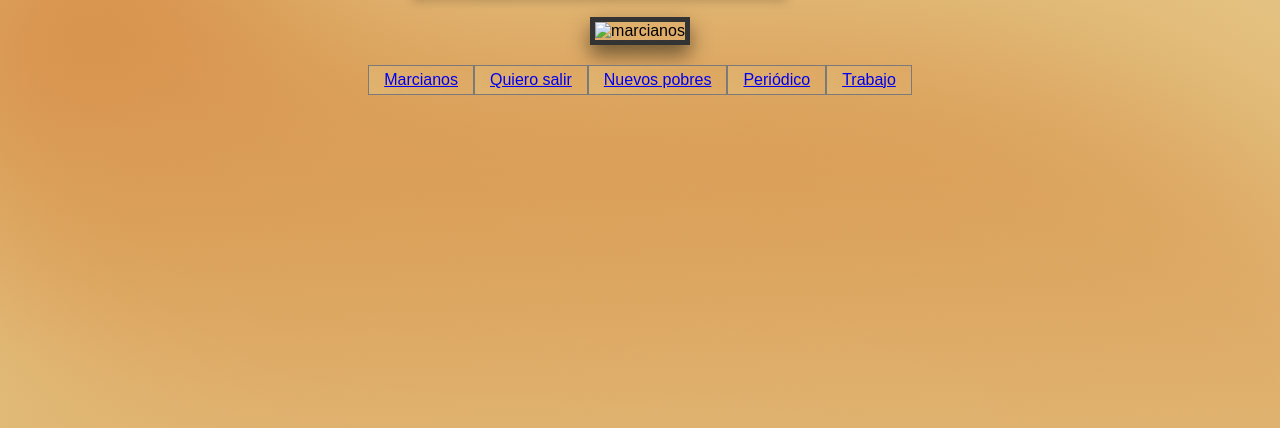
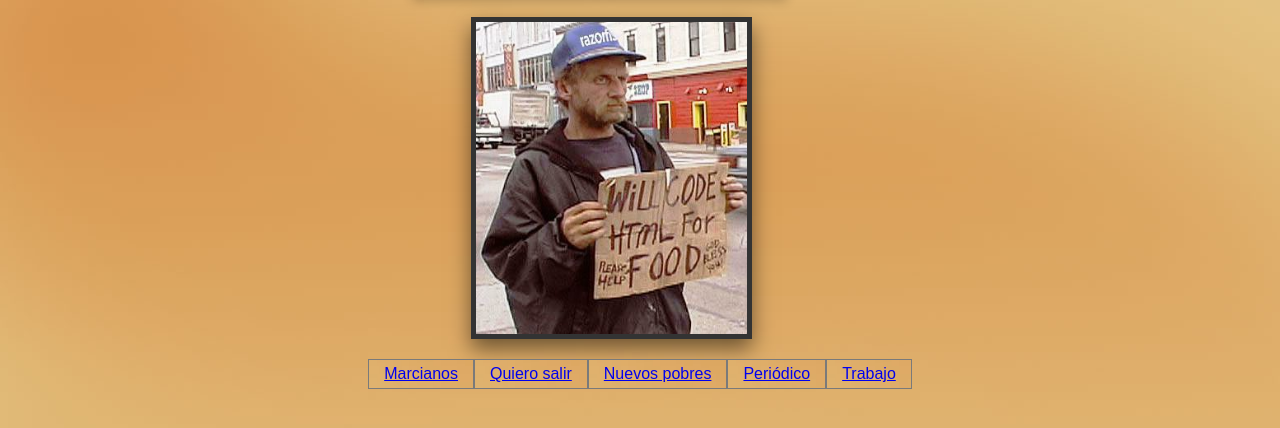
Before and after one commit to carlosss5757/UD2_LMSGI-practica-1, a plain HTML site: page nuevos-pobres.html in a window 1280 px wide. Shown: the part 208-636 px from the top of the page. Drawn offline with Linux system fonts and the light colour scheme; files that its build step writes are made by us from their sources; files whose address does not match are found by name.

Commit message:
Update nuevos-pobres.html

```diff
--- a/nuevos-pobres.html
+++ b/nuevos-pobres.html
@@ -3,7 +3,7 @@
 <head>
 <meta http-equiv="Content-Type" content="text/html; charset=utf-8" />
 <title>chorradeisions</title>
-    <link rel="stylesheet" type="text/css" href="css/estilos.css" />
+    <link rel="stylesheet" type="text/css" href="estilos.css" />
 </head>
 
 <body>
@@ -11,7 +11,7 @@
     <h1>5 páginas con tonterias </h1>
   </div>
   <div id="content">
-    <img src="images/nuevos-pobres.jpg" alt="marcianos" />
+    <img src="nuevos-pobres.jpg" alt="marcianos" />
   </div>
   <div id="menu">
     <ul>
```
